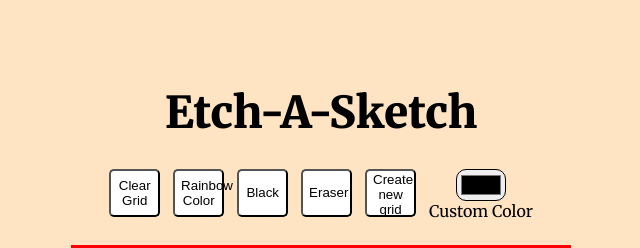
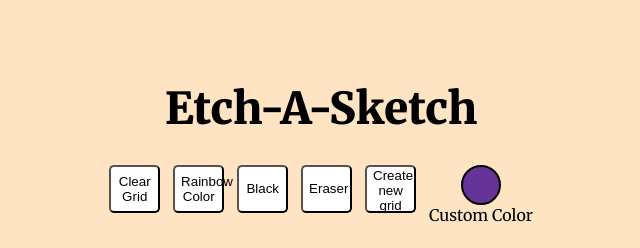
Before and after one commit to PurestDuck/etchASketch, a plain HTML site: page index.html in a window 1280 px wide. Shown: the top 248 px of the page, without its empty margins (319-959 px from the left). Drawn offline with Linux system fonts and the light colour scheme.

Commit message:
Polish custom color

```diff
--- a/index.html
+++ b/index.html
@@ -22,6 +22,7 @@
         <button id="erase">Eraser</button>
         <button id="newGrid">Create new grid</button>
         <div class="column">
+            <span id="customSpan"></span>
             <input type="color" id="custom">
             <label>Custom Color</label>
         </div>
--- a/script.js
+++ b/script.js
@@ -4,13 +4,19 @@
 const blackBtn = document.querySelector('#black');
 const eraserBtn = document.querySelector('#erase');
 const createGridBtn = document.querySelector('#newGrid');
+
 const customBtn = document.querySelector('#custom');
+const customSpan = document.querySelector('#customSpan');
+
 const INITIAL_GRID = 16;
 const MAX_AMOUNT = 40;
 const MIN_AMOUNT = 1;
 let isDrawing = false;
 let penType = "black";
 
+customSpan.addEventListener('click',()=>{
+    customBtn.click();
+});
 createGridBtn.addEventListener('click',createGrid);
 eraserBtn.addEventListener('click',changePenEraser);
 rainbowBtn.addEventListener('click', changePenRaibow);
@@ -20,6 +26,7 @@
 
 function changePenCustom(e){
     penType = e.target.value;
+    customSpan.style.background = customBtn.value;
 }
 
 function changePenRaibow(){
--- a/styles.css
+++ b/styles.css
@@ -67,5 +67,12 @@
 input{
     height: 4vh;
     border-radius: 10px;
-
+    display:none;
 }
+#customSpan{
+    height:5vh;
+    width:5vh;
+    border-radius: 50%;
+    border:solid 2px black;
+    background-color: rebeccapurple;
+}
```
